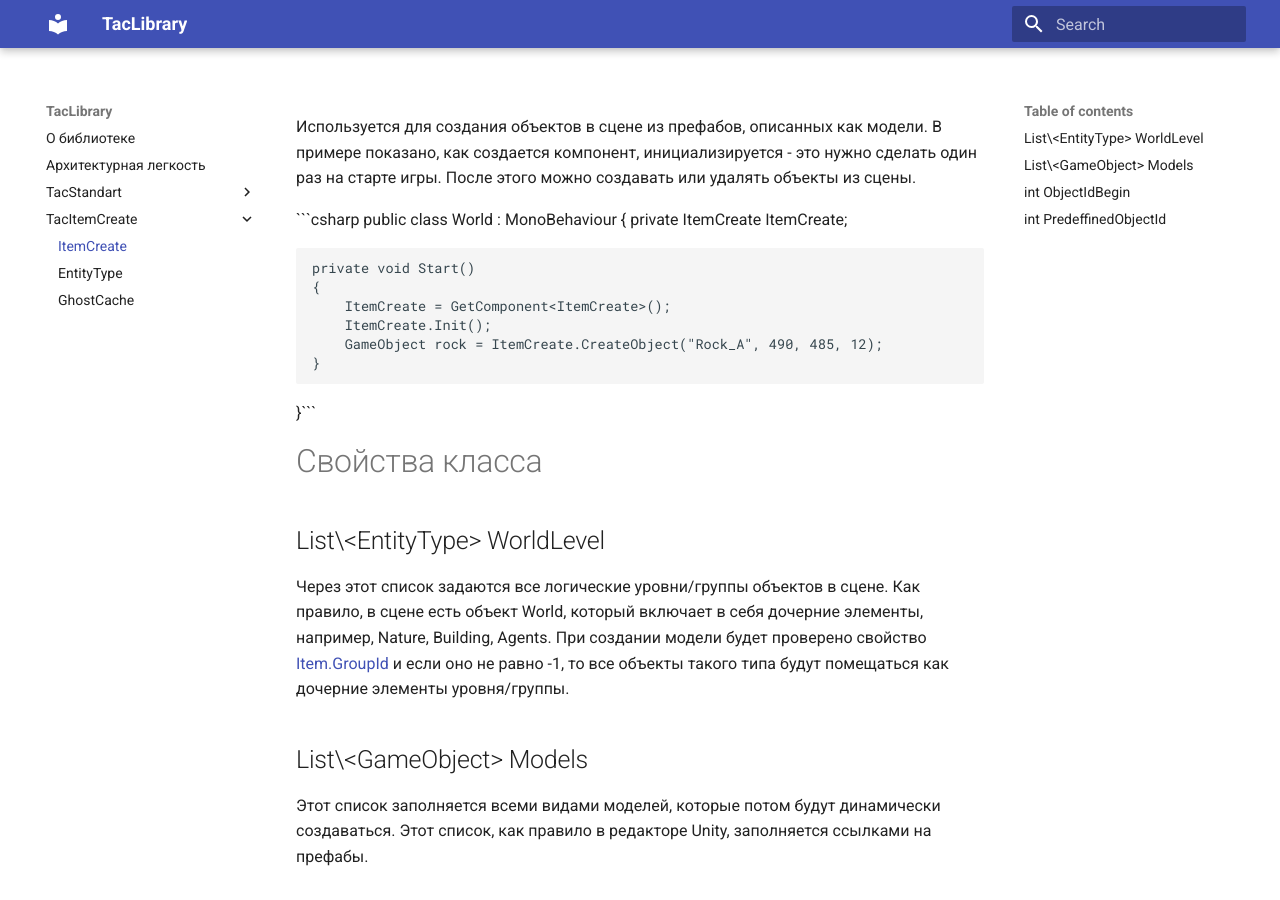
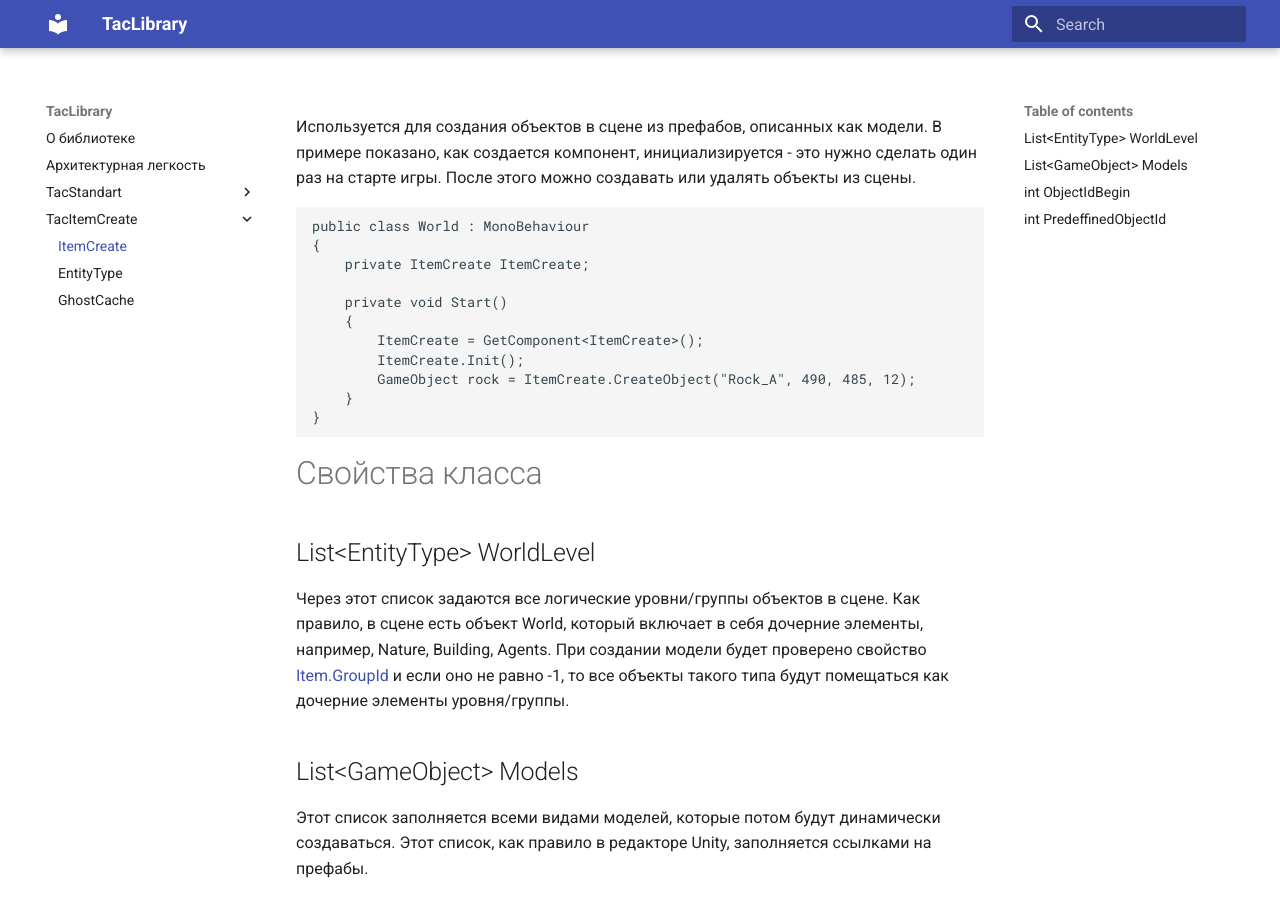
Before and after one commit to tac1402/TacBattleAI, an MkDocs documentation site: the page built from docs/TacItemCreate/ItemCreate.md, in a window 1280 px wide and 900 px high. Built offline with MkDocs 1.6.1 and Material for MkDocs 9.7.7, drawn with Linux system fonts in a browser that asks for light colours.

````diff
--- a/docs/TacItemCreate/ItemCreate.md
+++ b/docs/TacItemCreate/ItemCreate.md
@@ -15,18 +15,19 @@ public class World : MonoBehaviour
 		ItemCreate.Init();
 		GameObject rock = ItemCreate.CreateObject("Rock_A", 490, 485, 12);
 	}
-}```
+}
+```
 
 # Свойства класса
 
-## List\<EntityType\> WorldLevel
-Через этот список задаются все логические уровни/группы объектов в сцене. Как правило, в сцене есть объект World, который включает в себя дочерние элементы, например, Nature, Building, Agents. При создании модели будет проверено свойство [Item.GroupId](TacStandart\Item) и если оно не равно -1, то все объекты такого типа будут помещаться как дочерние элементы уровня/группы.
+## List<EntityType\> WorldLevel
+Через этот список задаются все логические уровни/группы объектов в сцене. Как правило, в сцене есть объект World, который включает в себя дочерние элементы, например, Nature, Building, Agents. При создании модели будет проверено свойство [Item.GroupId](..\..\TacStandart\Item) и если оно не равно -1, то все объекты такого типа будут помещаться как дочерние элементы уровня/группы.
 
-## List\<GameObject\> Models
+## List<GameObject\> Models
 Этот список заполняется всеми видами моделей, которые потом будут динамически создаваться. Этот список, как правило в редакторе Unity, заполняется ссылками на префабы.
 
 ## int ObjectIdBegin
-Компонент ItemCreate обеспечивает уникальную идентификацию объектов, заполняя свойство [Item.ObjectId](TacStandart\Item). Но некоторые объекты удобно создавать прямо в редакторе, в таком случае Item.ObjectId заполняется самим разработчиком. А свойство ObjectIdBegin (default = 100) указывает с какого идентификатора будет нумероваться создаваемые динамически объекты.
+Компонент ItemCreate обеспечивает уникальную идентификацию объектов, заполняя свойство [Item.ObjectId](..\..\TacStandart\Item). Но некоторые объекты удобно создавать прямо в редакторе, в таком случае Item.ObjectId заполняется самим разработчиком. А свойство ObjectIdBegin (default = 100) указывает с какого идентификатора будет нумероваться создаваемые динамически объекты.
 
 ## int PredeffinedObjectId
 В ряде случаев, при создании объекта нужно прямо задать его идентификацию. Тогда перед вызовом CreateObject(), нужно задать это свойство равное требуемому идентификатору.
@@ -38,7 +39,7 @@ public class World : MonoBehaviour
 
 ## CreateObject
 __CreateObject(string argModelName, float argX, float argY, float? Height, ModelTypes argModelType = ModelTypes.Model, GameObject argParent = null)__
-Создать объект в сцене по имени модели, позиции в которую его нужно поместить, типу модели и иерархии в сцене. Если в модели [Item.GroupId](TacStandart\Item) будет отличаться от -1, в качестве иерархии будет выбран соответствующий уровень в мире (WorldLevel). Перекрывает Unity-метод Instantiate().
+Создать объект в сцене по имени модели, позиции в которую его нужно поместить, типу модели и иерархии в сцене. Если в модели [Item.GroupId](..\..\TacStandart\Item) будет отличаться от -1, в качестве иерархии будет выбран соответствующий уровень в мире (WorldLevel). Перекрывает Unity-метод Instantiate().
 
 ## DestroyObject
 __DestroyObject(GameObject argObject)__
````
